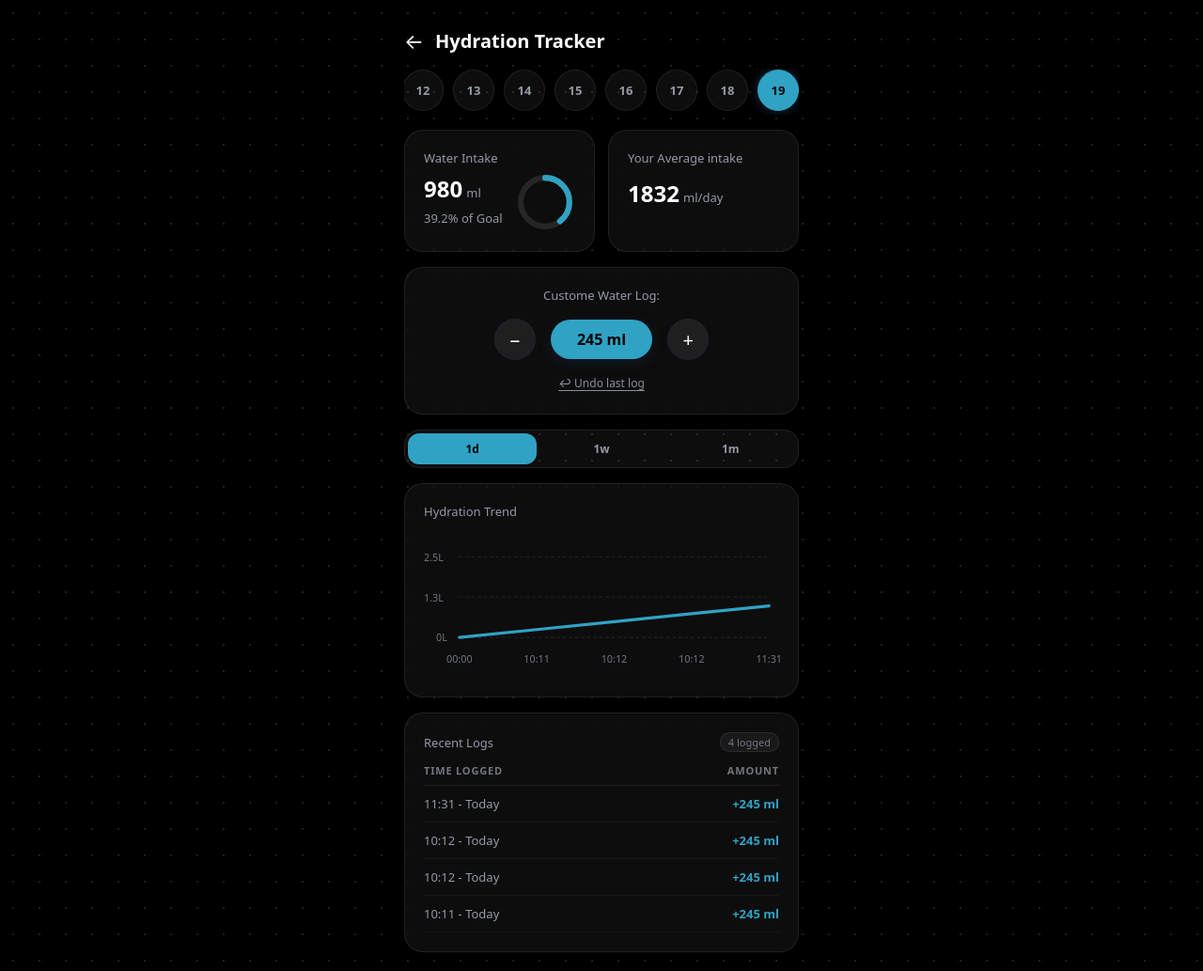
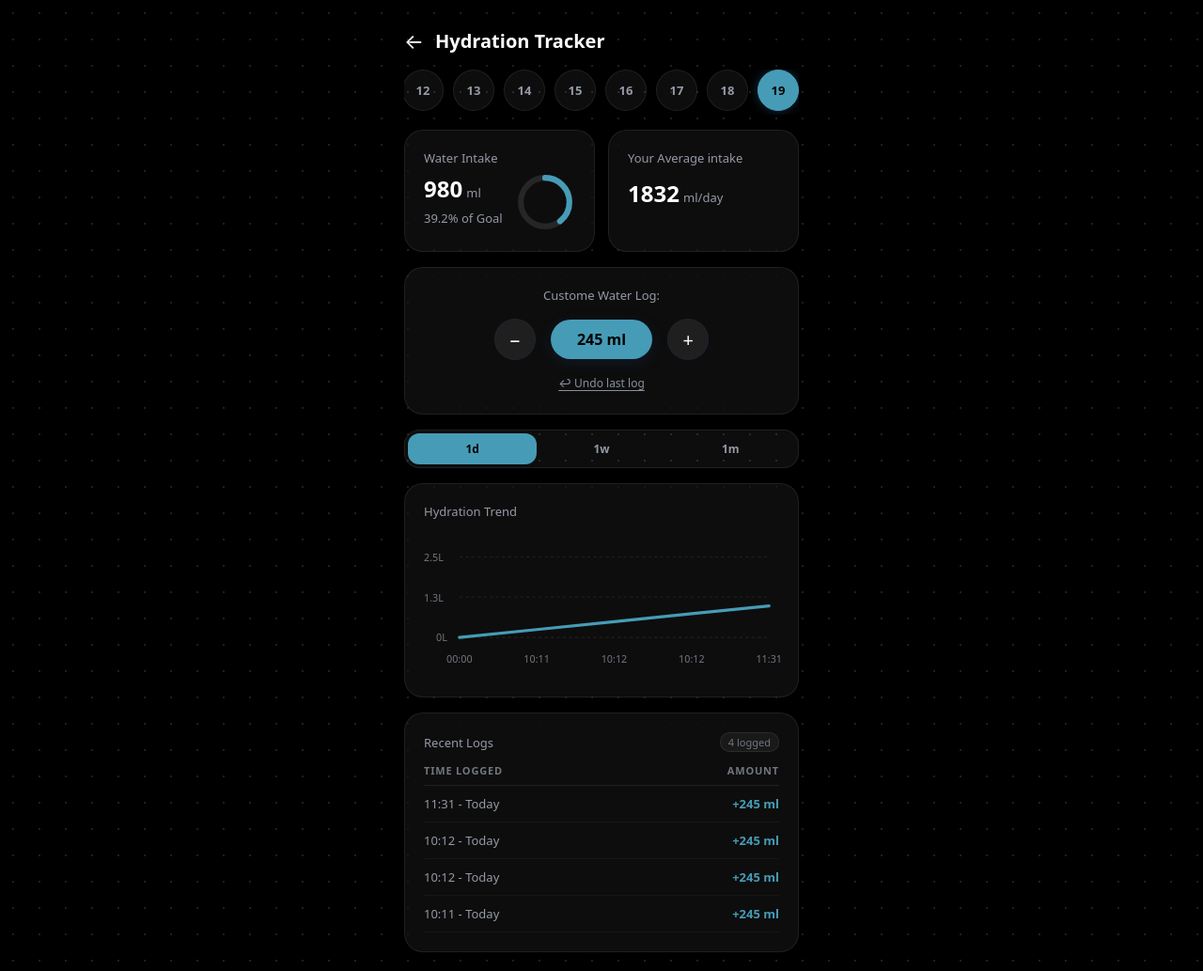
Before and after one commit to aron-roger/aegis, a Flask app: page /hydration in a window 1280 px wide. Shown: the whole page at 94% size. Run offline with Flask 3, Linux system fonts and the light colour scheme; data comes from the database, SQL or seed files in the repository; both versions use the stored data as it was after the commit.

Commit message:
saving html

```diff
--- a/backend/templates/hydration.html
+++ b/backend/templates/hydration.html
@@ -7,9 +7,9 @@
     <style>
 
         /* GOOD COLORS */
-        /* #603dd0 ,  */
+        /* #603dd0 ,  #6697a6 */
         :root {
-            --btns: #30a2c4;
+            --btns: #469cb6;
         }
 
         * {
```
Also changed, not shown: aegis.db.
